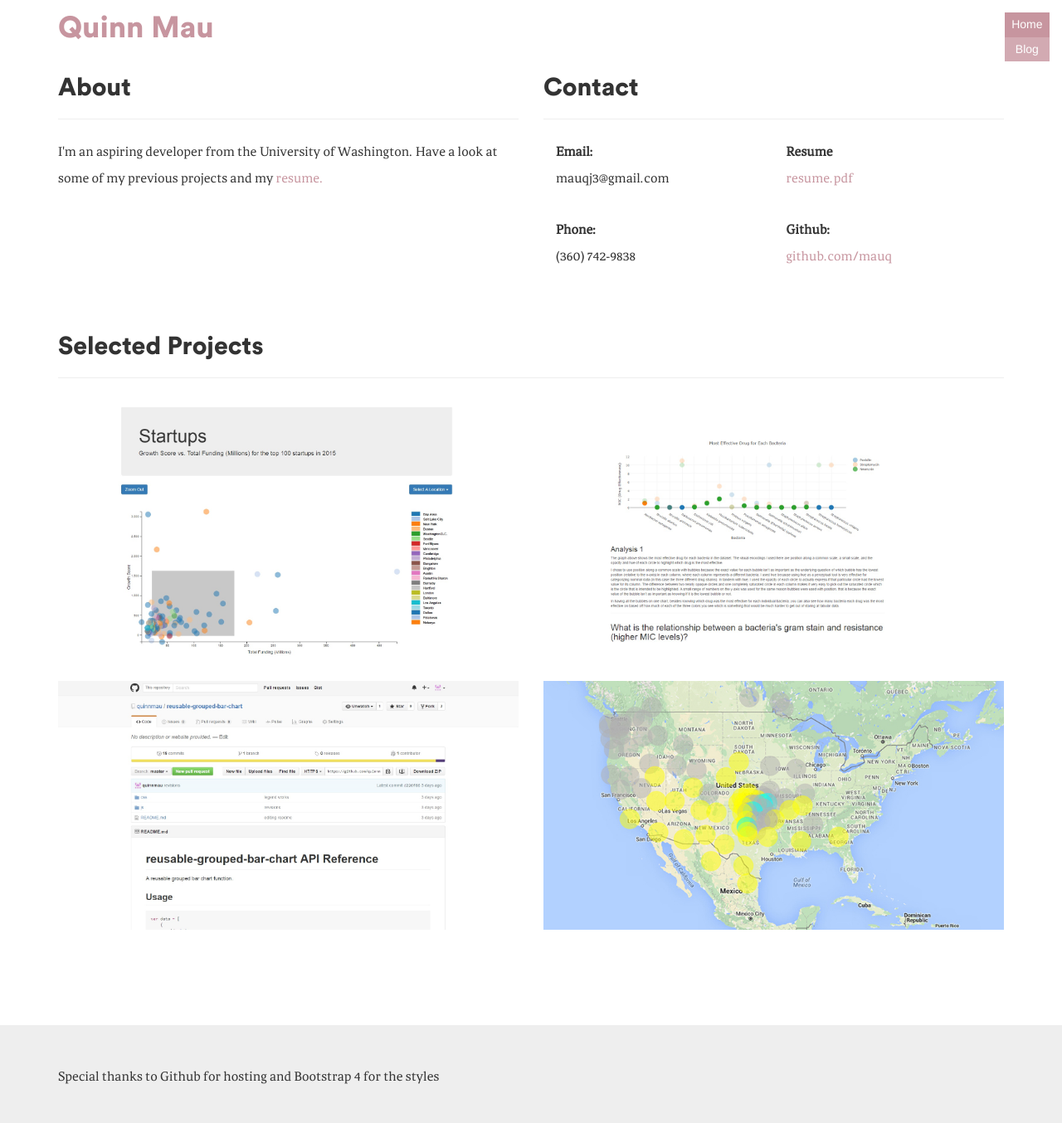
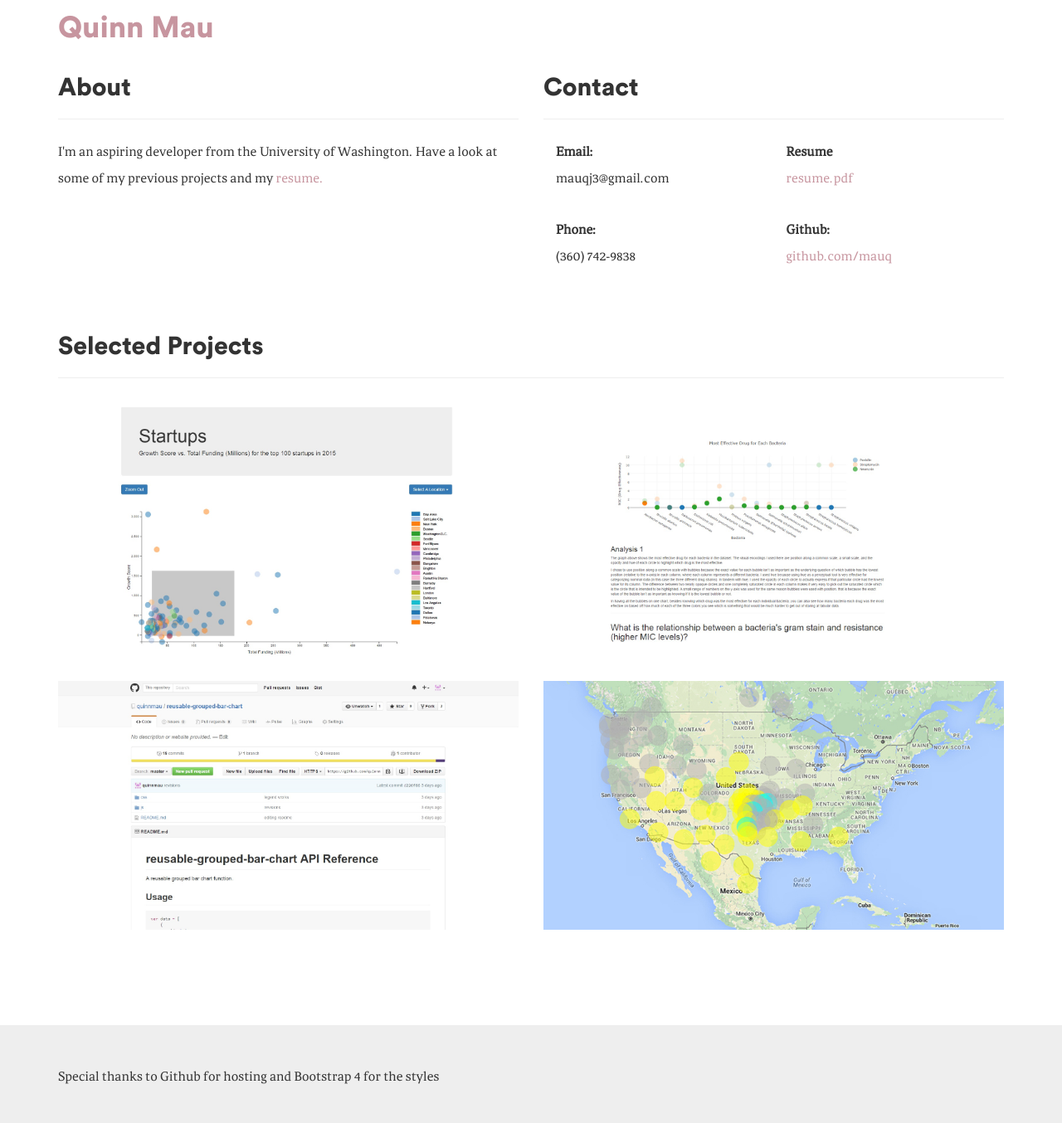
Before and after one commit to mauq/portfolio, a Jekyll site: the page built from index.html, in a window 1280 px wide. Shown: the whole page at 83% size. Built offline with Jekyll 4.4.1, drawn with Linux system fonts in a browser that asks for light colours; nearby versions of some CDN libraries.

Commit message:
removed nav tab for time being

```diff
--- a/_layouts/home.html
+++ b/_layouts/home.html
@@ -2,7 +2,7 @@
 <html>
   {% include head.html %}
   <body>
-    {% include nav-tab.html %}
+    <!--{% include nav-tab.html %}-->
 
     <div class="container page-content">
       <h1 class="my-name">Quinn Mau</h1>
```
